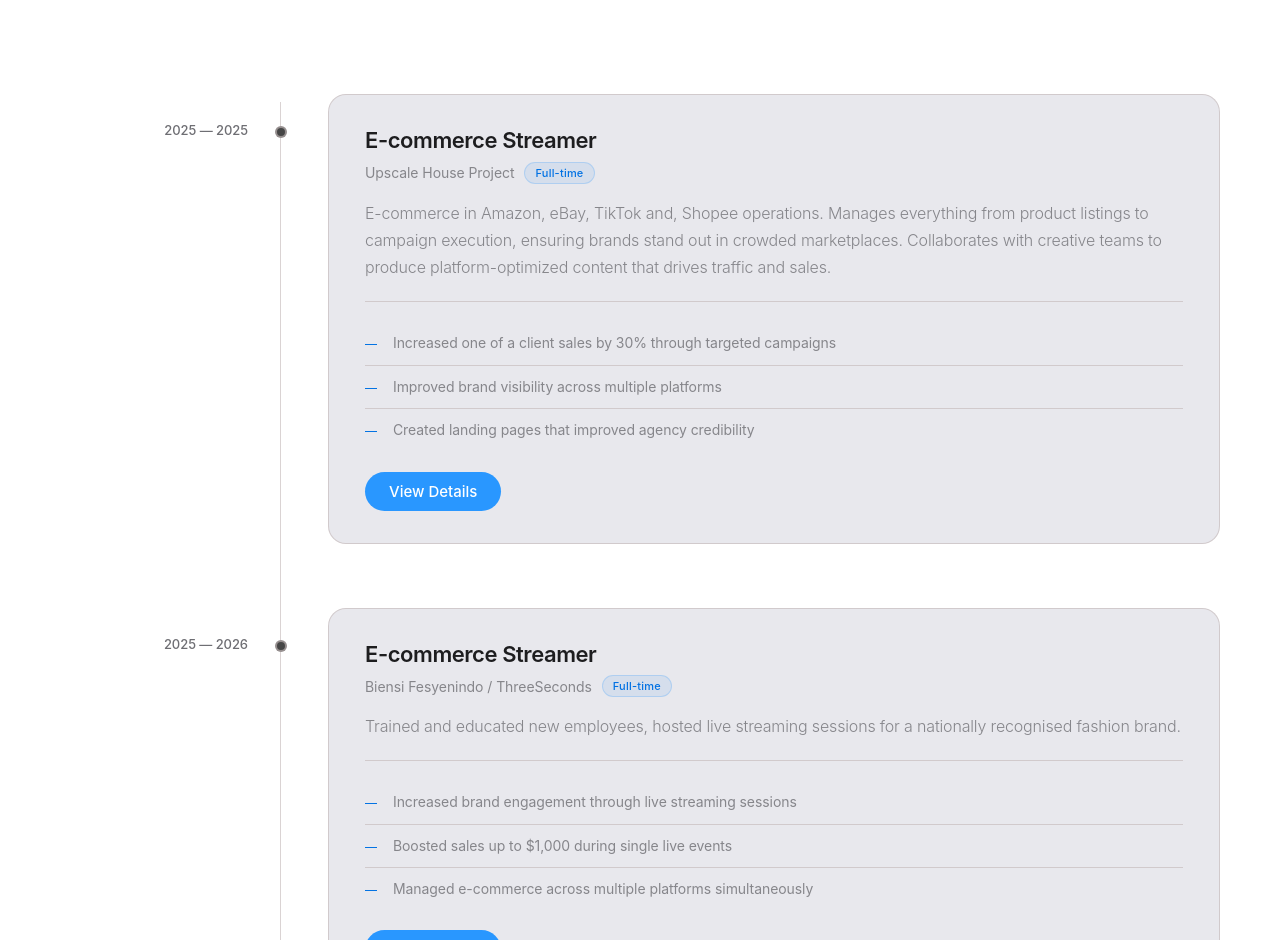
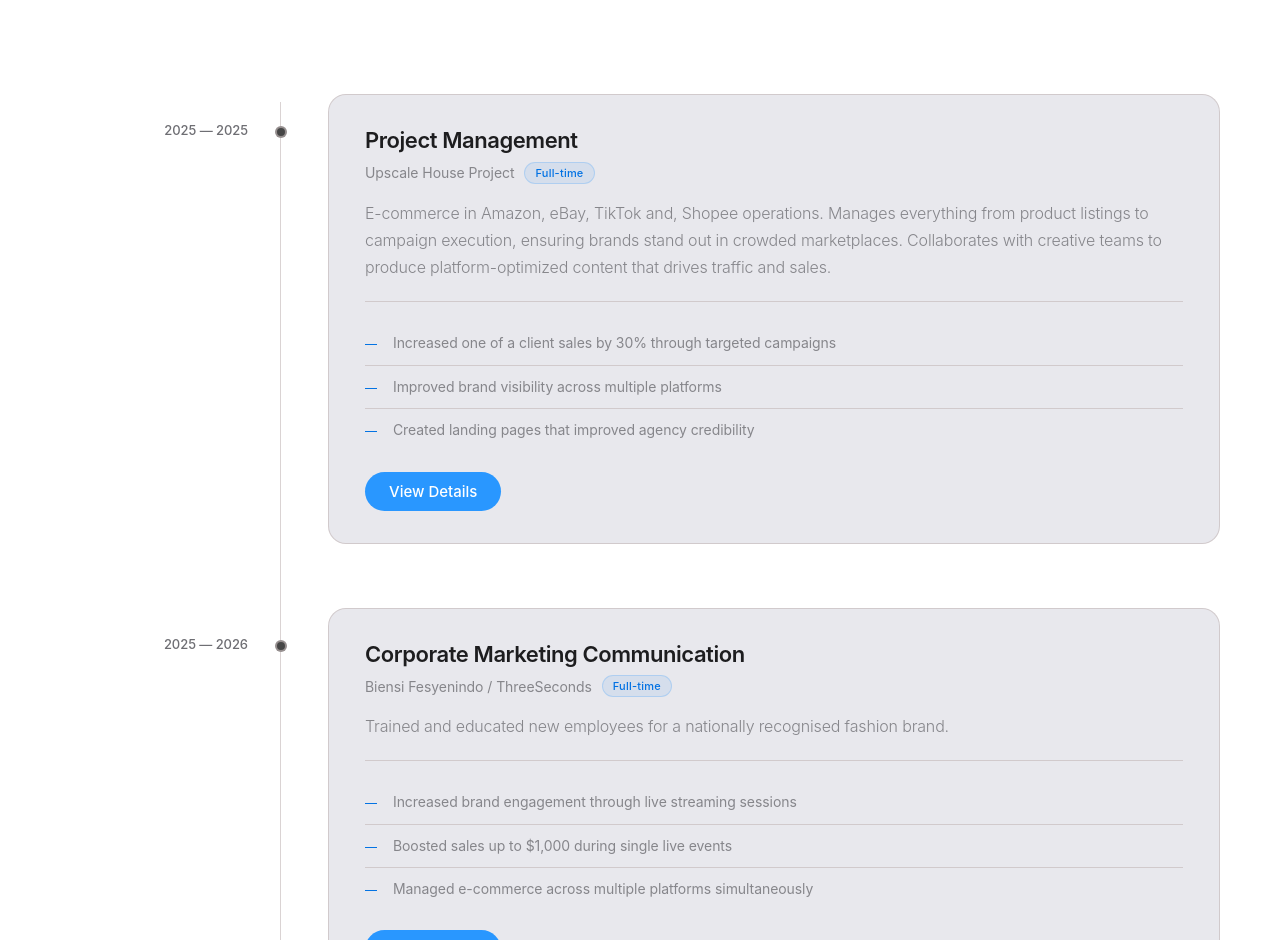
Before and after one commit to nalbaragus-ctrl/Albarfan.com, a React (Create React App) app: page /work-experience in a window 1280 px wide. Shown: the part 660-1600 px from the top of the page. Built offline with nearby package versions, Linux system fonts and the light colour scheme.

Commit message:
new update

```diff
--- a/src/App.js
+++ b/src/App.js
@@ -25,7 +25,7 @@ function App() {
         <div className="hero-left">
           <span className="eyebrow">Portfolio</span>
           <h1 className="name">Naufal Albar Agus</h1>
-          <p className="job-title">Projects Management</p>
+          <p className="job-title">Marketing Communications & Projects Management</p>
           <p className="description">
             A tech-savvy bridging marketing and programming to build products that make sense for users.
             From retail floor to worldwide E-commerce stages, I've learned that the best solutions come
--- a/src/data/WorkDetails.json
+++ b/src/data/WorkDetails.json
@@ -26,7 +26,7 @@
 
         ]
         },
-    "title": "E-commerce Streamer",
+    "title": "Project Management",
     "company": "Upscale House Project",
     "location": "Bandung, Indonesia",
     "type": "Full-time",
@@ -69,7 +69,7 @@
 
         ]
     },
-    "title": "E-commerce Streamer",
+    "title": "Corporate Marketing Communication",
     "company": "Biensi Fesyenindo / ThreeSeconds",
     "location": "Bandung, Indonesia",
     "type": "Full-time",
--- a/src/data/WorkExperience.json
+++ b/src/data/WorkExperience.json
@@ -4,7 +4,7 @@
     {
       "id": 2,
       "year": "2025 — 2025",
-      "title": "E-commerce Streamer",
+      "title": "Project Management",
       "company": "Upscale House Project",
       "type": "Full-time",
       "description": "E-commerce in Amazon, eBay, TikTok and, Shopee operations. Manages everything from product listings to campaign execution, ensuring brands stand out in crowded marketplaces. Collaborates with creative teams to produce platform-optimized content that drives traffic and sales.",
@@ -17,10 +17,10 @@
     {
       "id": 1,
       "year": "2025 — 2026",
-      "title": "E-commerce Streamer",
+      "title": "Corporate Marketing Communication",
       "company": "Biensi Fesyenindo / ThreeSeconds",
       "type": "Full-time",
-      "description": "Trained and educated new employees, hosted live streaming sessions for a nationally recognised fashion brand.",
+      "description": "Trained and educated new employees for a nationally recognised fashion brand.",
       "highlights": [
         "Increased brand engagement through live streaming sessions",
         "Boosted sales up to $1,000 during single live events",
```
